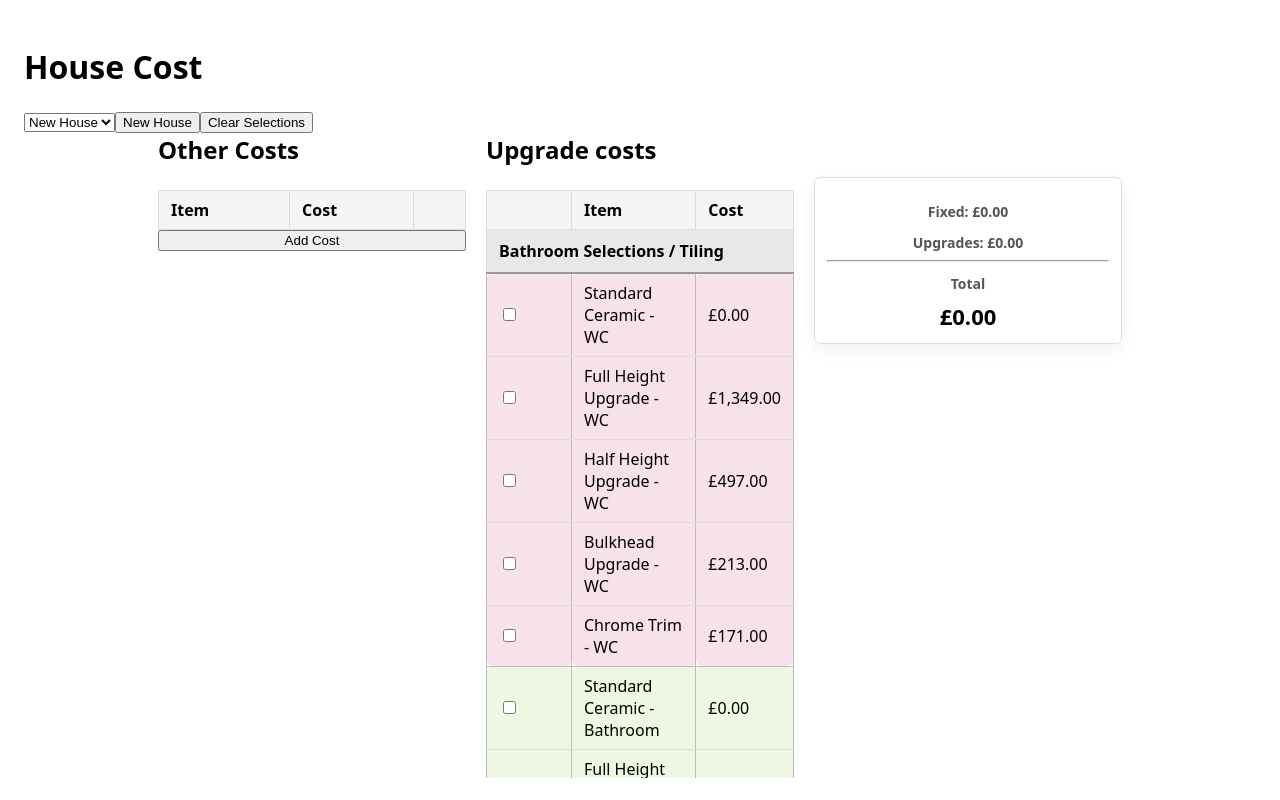
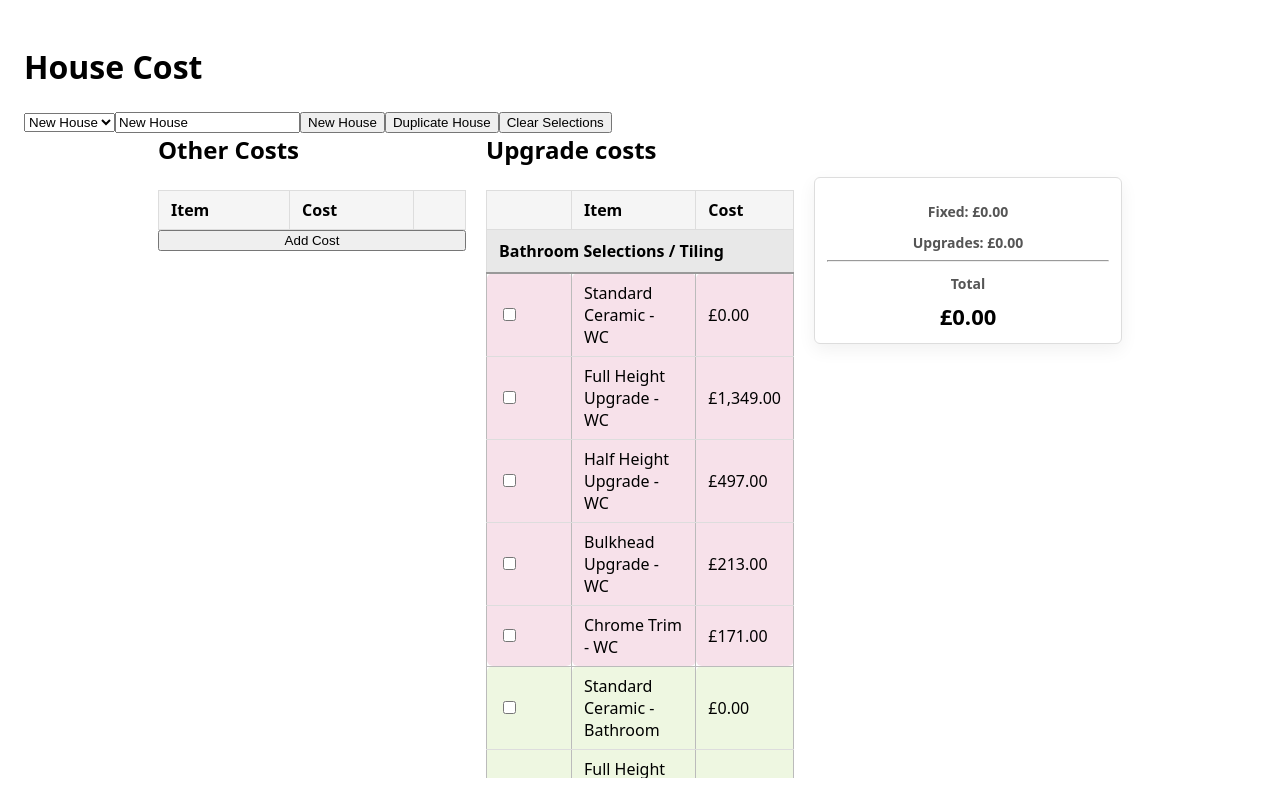
Before and after one commit to bryalicious/house-cost-calculator, a React (Vite) app: page / in a window 1280 px wide. Built offline with nearby package versions, Linux system fonts and the light colour scheme.

Commit message:
Allow houses to be duplicated and named

```diff
--- a/src/App.jsx
+++ b/src/App.jsx
@@ -17,6 +17,8 @@ export default function App() {
     removeFixedCost,
     updateFixedCost,
     clearSelections,
+    duplicateHouse,
+    renameHouse,
   } = useHouseContext();
 
   if (!currentHouse) {
@@ -120,7 +122,15 @@ export default function App() {
             </option>
           ))}
         </select>
+        <input
+          type="text"
+          value={currentHouse.name}
+          onChange={(e) => renameHouse(e.target.value)}
+          placeholder="House name"
+          className="house-name-input"
+        />
         <button onClick={createNewHouse}>New House</button>
+        <button onClick={duplicateHouse}>Duplicate House</button>
         <button onClick={clearSelections}>Clear Selections</button>
       </div>
       <div className="content">
--- a/src/index.css
+++ b/src/index.css
@@ -28,7 +28,7 @@ html,body,#root{
   display:flex;
   flex-direction:column;
   max-height:100%;
-  overflow:scroll;
+  overflow:auto;
   min-height:0;
   width:100%;
 }
--- a/src/useHouses.js
+++ b/src/useHouses.js
@@ -87,6 +87,30 @@ export function useHouses() {
     setSelections(initializeState());
   };
 
+  const duplicateHouse = () => {
+    const copiedSelections = {
+      selected: { a: new Set(Array.from(currentHouse.selections.selected.a)) },
+      multipleQuantities: { ...currentHouse.selections.multipleQuantities },
+      fixedCosts: currentHouse.selections.fixedCosts.map(cost => ({ ...cost })),
+    };
+
+    const duplicate = {
+      name: `${currentHouse.name} Copy`,
+      selections: copiedSelections,
+    };
+
+    setHouses([...houses, duplicate]);
+    setCurrentHouseIndex(houses.length);
+  };
+
+  const renameHouse = (name) => {
+    const newHouses = [...houses];
+    newHouses[currentHouseIndex] = {
+      ...newHouses[currentHouseIndex],
+      name,
+    };
+    setHouses(newHouses);
+  };
 
   return {
     houses,
@@ -99,5 +123,7 @@ export function useHouses() {
     removeFixedCost,
     updateFixedCost,
     clearSelections,
+    duplicateHouse,
+    renameHouse,
   };
 }
```
Also changed, not shown: 1 other file (tests, documents, lock files or other folders).
